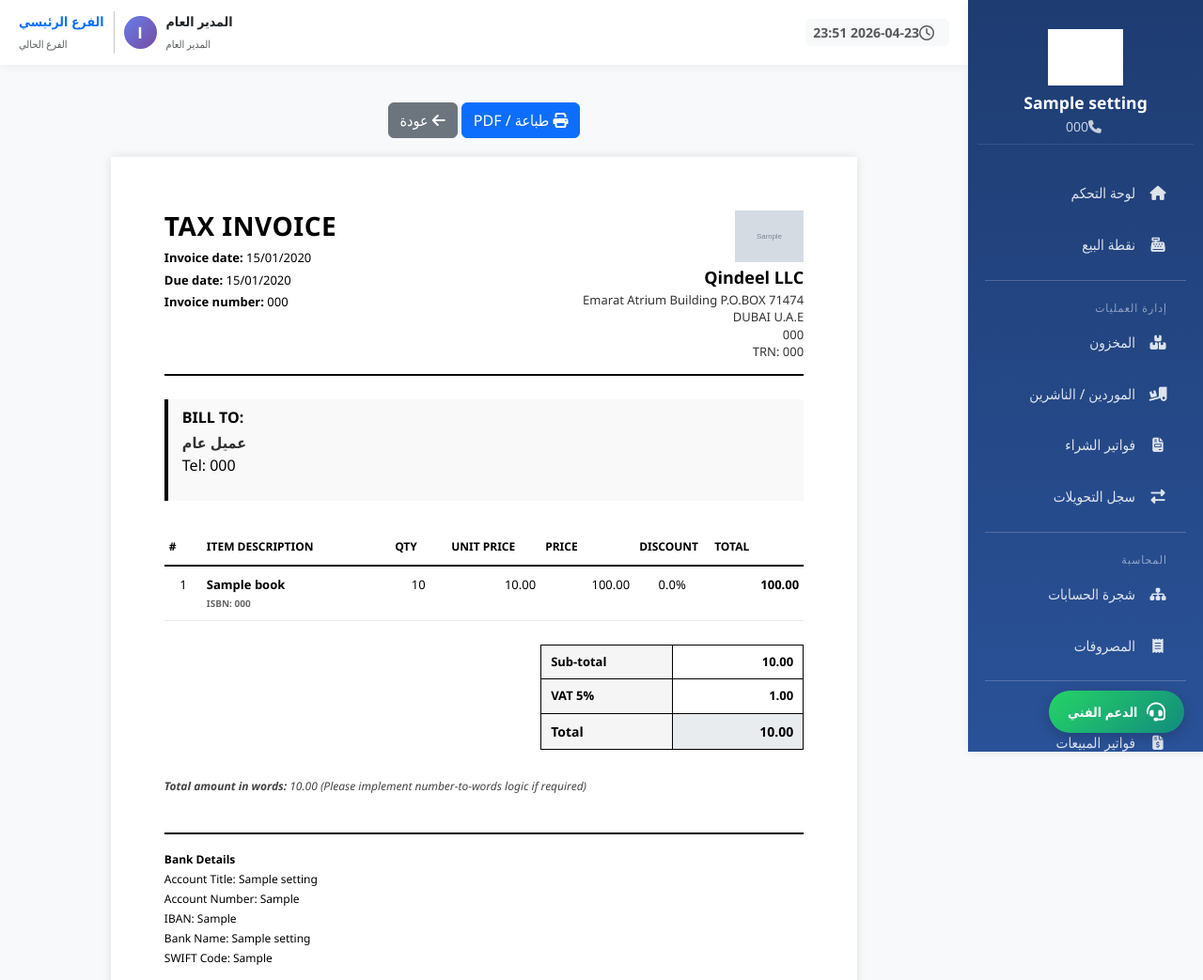
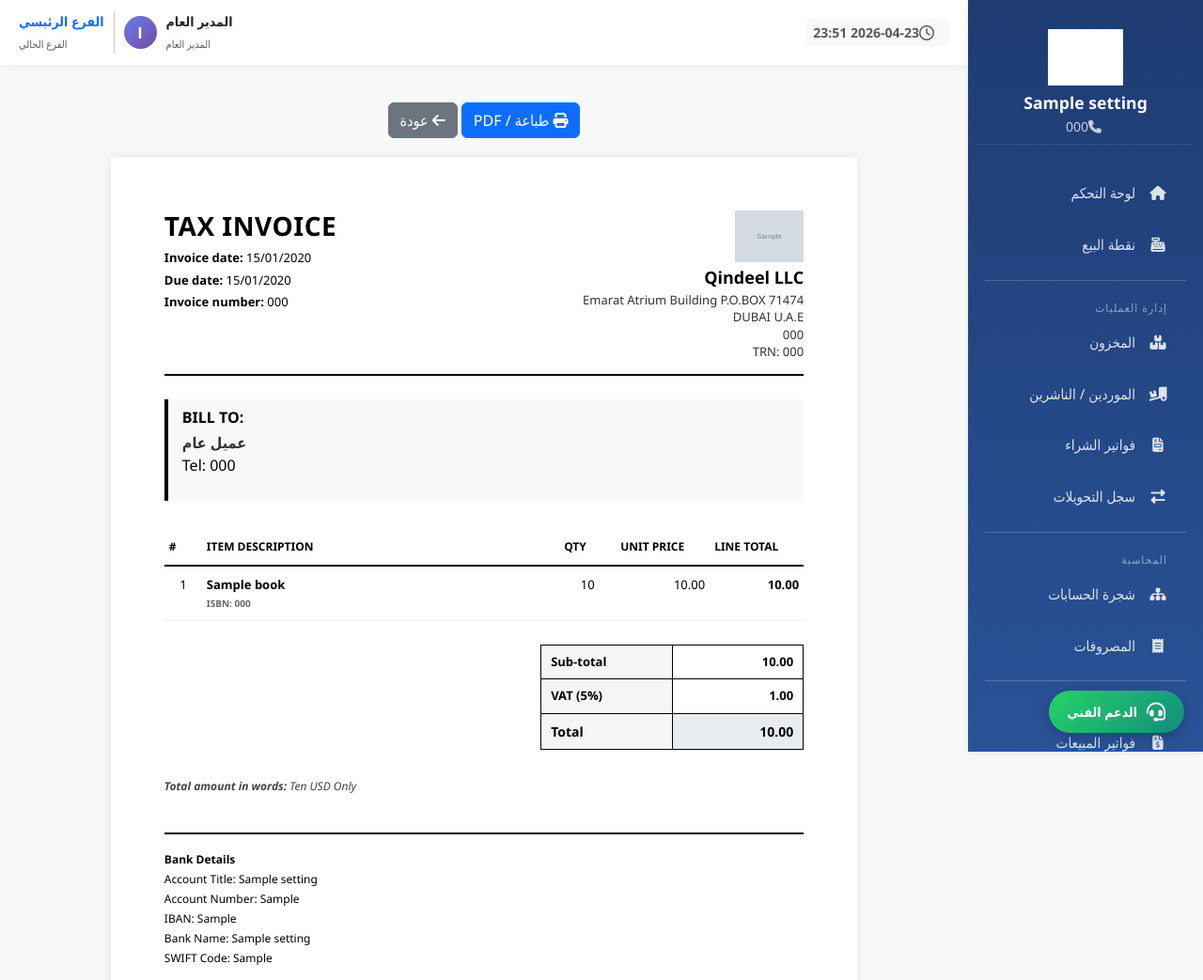
Before and after one commit to ahmdrgb-eng/pos-qwen, a Flask app: page /invoices/1 in a window 1280 px wide. Shown: the top 1043 px of the page at 94% size. Run offline with Flask 3, Linux system fonts and the light colour scheme; a user stored in the database is signed in; tables that the repository leaves empty hold one stand-in row (values such as "Sample post"); grey boxes marked "Sample" are stand-in pictures.

Commit message:
Fix invoice totals, optional tax, and add English amount in words

```diff
--- a/templates/invoice_detail.html
+++ b/templates/invoice_detail.html
@@ -40,7 +40,6 @@
     .col-num { width: 40px; text-align: center; }
     .col-qty { width: 60px; text-align: center; }
     .col-price { width: 100px; text-align: right; }
-    .col-disc { width: 80px; text-align: center; }
     .col-total { width: 100px; text-align: right; font-weight: bold; }
 
     .item-name-cell { text-align: left; direction: rtl; font-weight: 600; }
@@ -130,15 +129,11 @@
                 <th>Item Description</th>
                 <th class="col-qty">Qty</th>
                 <th class="col-price">Unit Price</th>
-                <th class="col-price">Price</th>
-                <th class="col-disc">Discount</th>
-                <th class="col-total">Total</th>
+                <th class="col-total">Line Total</th>
             </tr>
         </thead>
         <tbody>
             {% for inv_item, book in items_data %}
-            {% set line_price = inv_item.unit_price * inv_item.quantity %}
-            {% set line_total = line_price * (1 - (invoice.discount / 100)) %}
             <tr>
                 <td class="col-num">{{ loop.index }}</td>
                 <td class="item-name-cell">
@@ -149,9 +144,7 @@
                 </td>
                 <td class="col-qty">{{ inv_item.quantity }}</td>
                 <td class="col-price">{{ "%.2f"|format(inv_item.unit_price) }}</td>
-                <td class="col-price">{{ "%.2f"|format(line_price) }}</td>
-                <td class="col-disc">{{ invoice.discount }}%</td>
-                <td class="col-total">{{ "%.2f"|format(line_total) }}</td>
+                <td class="col-total">{{ "%.2f"|format(inv_item.total) }}</td>
             </tr>
             {% endfor %}
         </tbody>
@@ -167,22 +160,29 @@
 
             {% if invoice.discount > 0 %}
             <tr class="discount-row">
-                <td class="label">Discount ({{ invoice.discount }}%)</td>
-                <td class="value">- {{ "%.2f"|format(invoice.subtotal * invoice.discount / 100) }}</td>
+                <td class="label">Discount</td>
+                <td class="value">- {{ "%.2f"|format(invoice.discount) }}</td>
             </tr>
             {% endif %}
 
-            {% if delivery_fee and delivery_fee > 0 %}
+            {% if delivery_fee is defined and delivery_fee > 0 %}
             <tr class="delivery-fee">
                 <td class="label">Delivery Fee</td>
                 <td class="value">+ {{ "%.2f"|format(delivery_fee) }}</td>
             </tr>
             {% endif %}
 
+            {% if invoice.tax > 0 %}
             <tr>
-                <td class="label">VAT 5%</td>
+                <td class="label">VAT (5%)</td>
                 <td class="value">{{ "%.2f"|format(invoice.tax) }}</td>
             </tr>
+            {% else %}
+            <tr>
+                <td class="label">VAT</td>
+                <td class="value" style="color:#888;">Not Applicable</td>
+            </tr>
+            {% endif %}
 
             <tr class="grand-total">
                 <td class="label">Total</td>
@@ -191,10 +191,9 @@
         </table>
     </div>
 
-    <!-- Amount in Words -->
+    <!-- Amount in Words (Auto-filled by JS) -->
     <div class="amount-words">
-        <strong>Total amount in words:</strong>
-        {{ "%.2f"|format(invoice.total) }} (Please implement number-to-words logic if required)
+        <strong>Total amount in words:</strong> <span id="amountInWords">Loading...</span>
     </div>
 
     <!-- Footer -->
@@ -210,4 +209,43 @@
         <div class="prepared-by">Prepared By: Accounting Department</div>
     </div>
 </div>
+
+<!-- ✅ دالة تحويل المبلغ إلى كلمات إنجليزية -->
+<script>
+(function() {
+    function numberToWords(num) {
+        if (num === 0) return 'Zero';
+        const ones = ['', 'One', 'Two', 'Three', 'Four', 'Five', 'Six', 'Seven', 'Eight', 'Nine'];
+        const tens = ['', '', 'Twenty', 'Thirty', 'Forty', 'Fifty', 'Sixty', 'Seventy', 'Eighty', 'Ninety'];
+        const teens = ['Ten', 'Eleven', 'Twelve', 'Thirteen', 'Fourteen', 'Fifteen', 'Sixteen', 'Seventeen', 'Eighteen', 'Nineteen'];
+
+        let words = '';
+        let integerPart = Math.floor(num);
+        let decimalPart = Math.round((num - integerPart) * 100);
+
+        function convertHundreds(n) {
+            let w = '';
+            if (n >= 100) { w += ones[Math.floor(n / 100)] + ' Hundred '; n %= 100; }
+            if (n >= 20) { w += tens[Math.floor(n / 10)] + ' '; n %= 10; }
+            else if (n >= 10) { w += teens[n - 10] + ' '; n = 0; }
+            if (n > 0) { w += ones[n] + ' '; }
+            return w;
+        }
+
+        if (integerPart >= 1000000) { words += convertHundreds(Math.floor(integerPart / 1000000)) + ' Million '; integerPart %= 1000000; }
+        if (integerPart >= 1000) { words += convertHundreds(Math.floor(integerPart / 1000)) + ' Thousand '; integerPart %= 1000; }
+        if (integerPart > 0) { words += convertHundreds(integerPart); }
+
+        let finalWords = words.trim();
+        if (decimalPart > 0) { finalWords += ' and ' + decimalPart + '/100'; }
+        return finalWords;
+    }
+
+    // جلب القيم من Jinja بأمان
+    const totalAmount = {{ invoice.total | default(0) }};
+    const currency = '{{ invoice.currency | default("AED") }}' === 'د.إ' ? 'AED' : '{{ invoice.currency | default("AED") }}';
+
+    document.getElementById('amountInWords').textContent = numberToWords(totalAmount) + ' ' + currency + ' Only';
+})();
+</script>
 {% endblock %}
```
